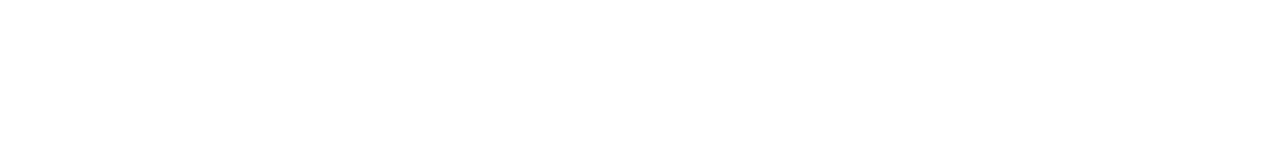
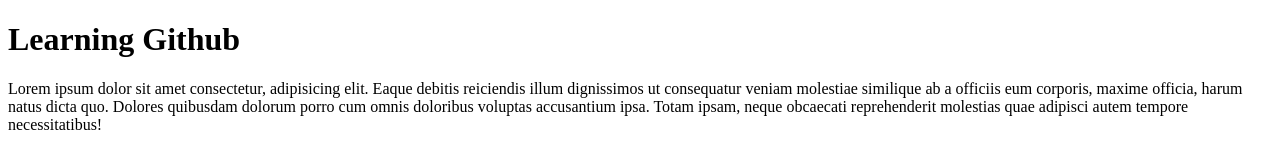
Before and after one commit to Stancobridge/navbar, a plain HTML site: page index.html in a window 1280 px wide. Drawn offline with Linux system fonts and the light colour scheme.

Commit message:
Create homepage intro

```diff
--- a/index.html
+++ b/index.html
@@ -7,6 +7,11 @@
     <title>Document</title>
 </head>
 <body>
-
+        <div class="git-hub">
+            <h1>Learning Github</h1>
+            <div class="git-contents">
+                <p>Lorem ipsum dolor sit amet consectetur, adipisicing elit. Eaque debitis reiciendis illum dignissimos ut consequatur veniam molestiae similique ab a officiis eum corporis, maxime officia, harum natus dicta quo. Dolores quibusdam dolorum porro cum omnis doloribus voluptas accusantium ipsa. Totam ipsam, neque obcaecati reprehenderit molestias quae adipisci autem tempore necessitatibus!</p>
+            </div>
+        </div>
 </body>
 </html>
```
